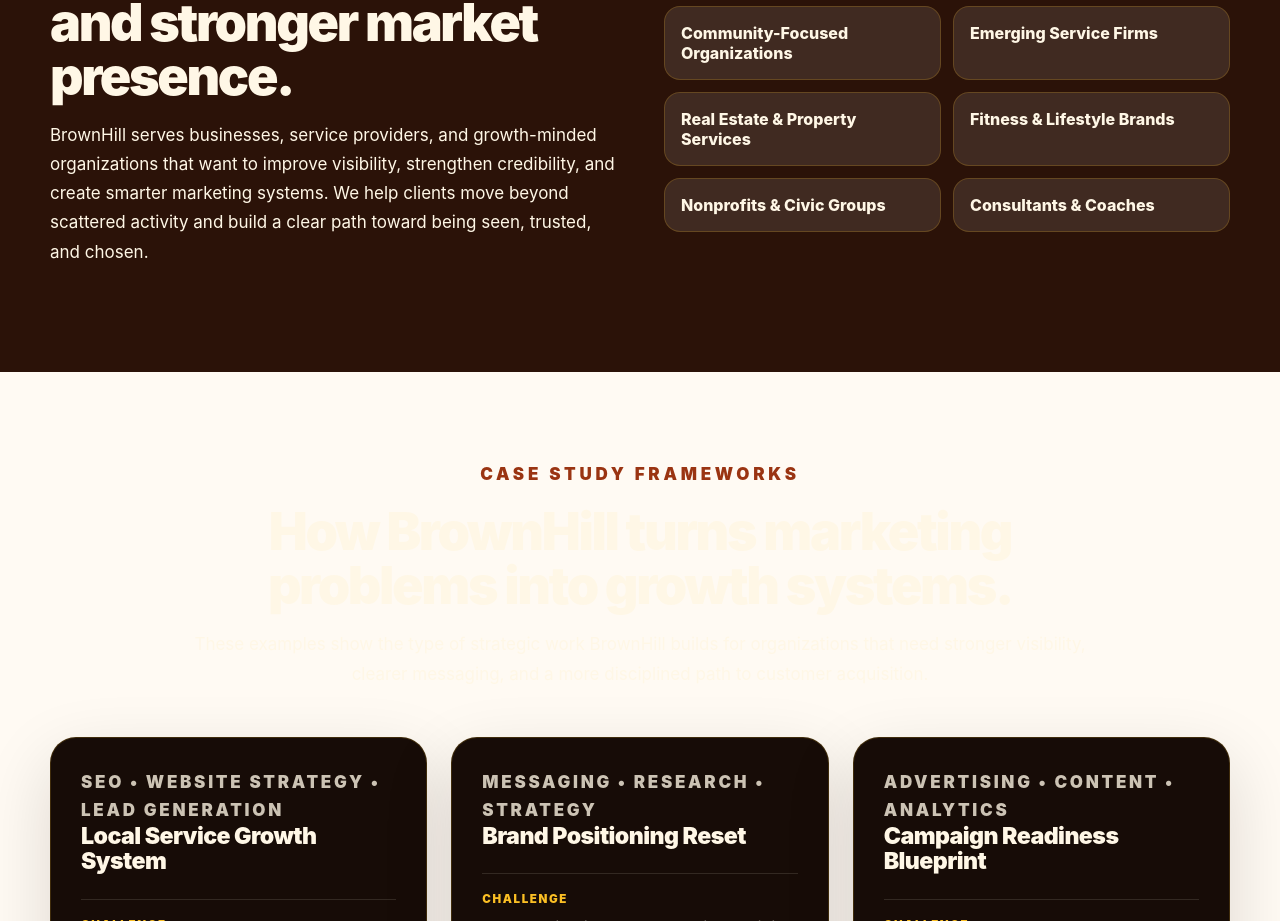
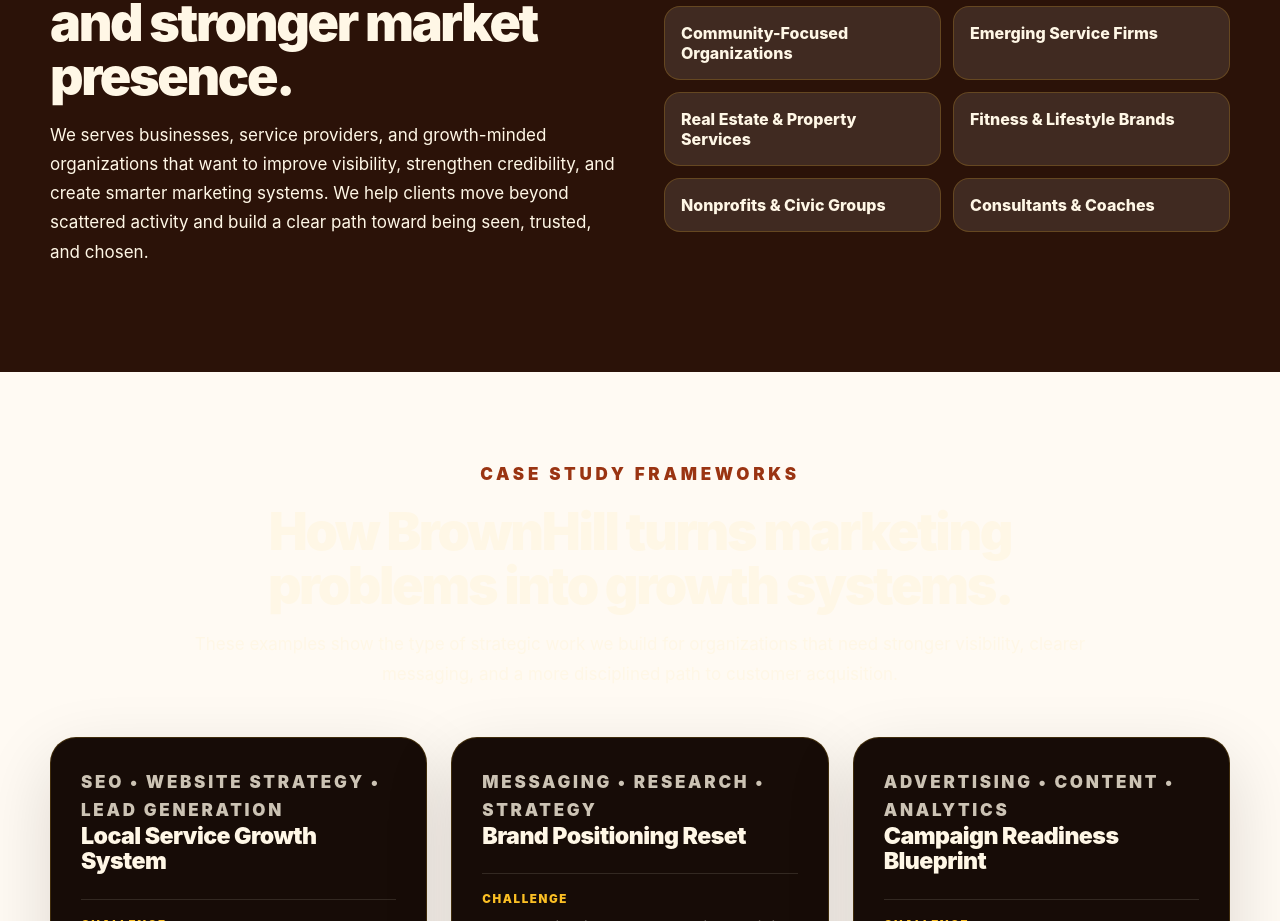
Before and after one commit to BH850/brownhill-website, a React (Vite) app: page / in a window 1280 px wide. Shown: the part 9560-10481 px from the top of the page. Built offline with nearby package versions, Linux system fonts and the light colour scheme.

Commit message:
Update App.jsx

```diff
--- a/src/App.jsx
+++ b/src/App.jsx
@@ -581,7 +581,7 @@ return ( <main className="site"> <section className="hero"> <div className="glow
           We help organizations who are looking to grow with clarity, strategy, and stronger market presence.
         </h2>
         <p>
-          BrownHill serves businesses, service providers, and growth-minded organizations that want to improve visibility, strengthen credibility, and create smarter marketing systems. We help clients move beyond scattered activity and build a clear path toward being seen, trusted, and chosen.
+          We serves businesses, service providers, and growth-minded organizations that want to improve visibility, strengthen credibility, and create smarter marketing systems. We help clients move beyond scattered activity and build a clear path toward being seen, trusted, and chosen.
         </p>
       </div>
 
@@ -598,7 +598,7 @@ return ( <main className="site"> <section className="hero"> <div className="glow
       <p className="section-label">Case Study Frameworks</p>
       <h2>How BrownHill turns marketing problems into growth systems.</h2>
       <p>
-        These examples show the type of strategic work BrownHill builds for organizations that need stronger visibility, clearer messaging, and a more disciplined path to customer acquisition.
+        These examples show the type of strategic work we build for organizations that need stronger visibility, clearer messaging, and a more disciplined path to customer acquisition.
       </p>
     </div>
 
```
